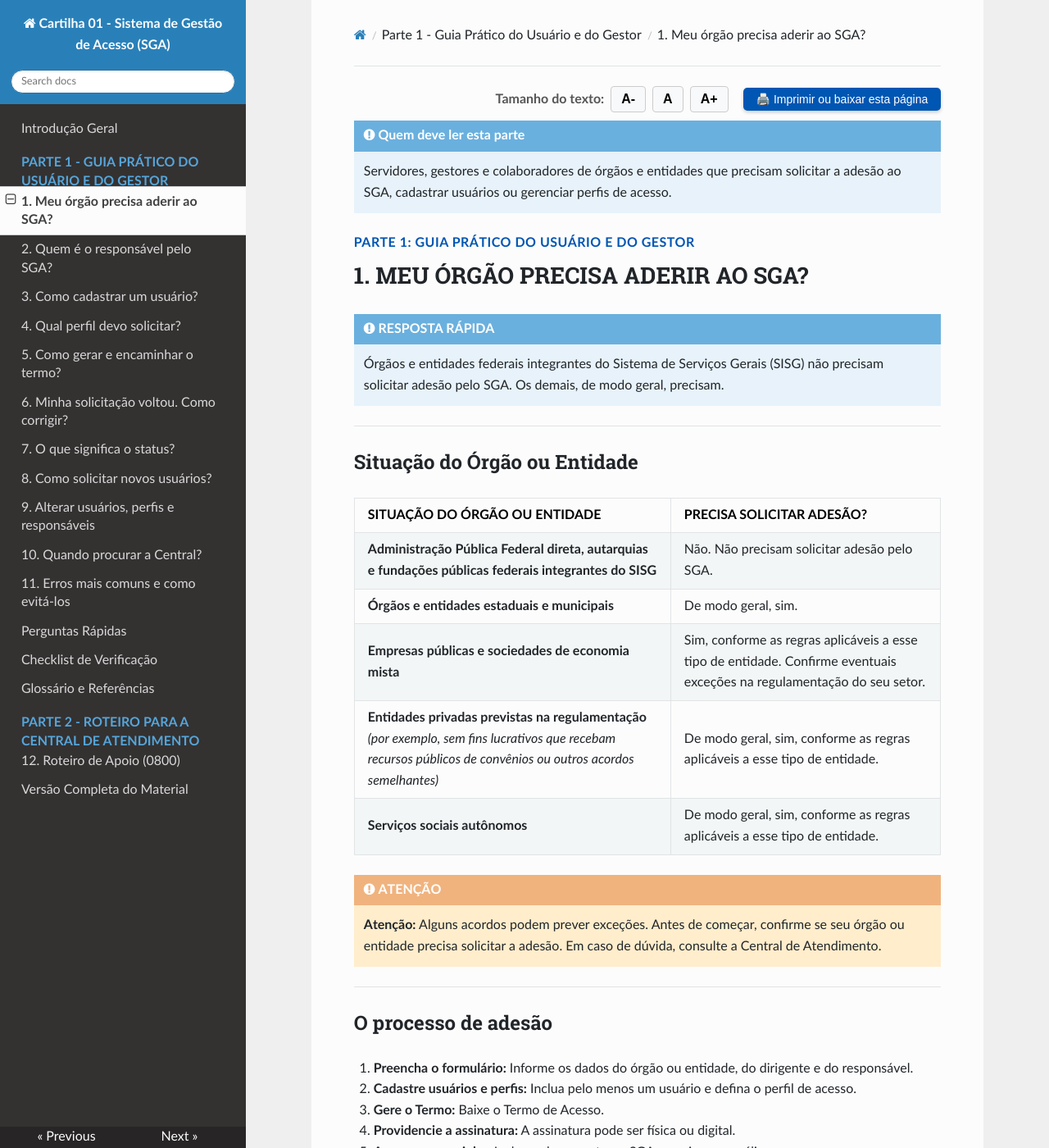
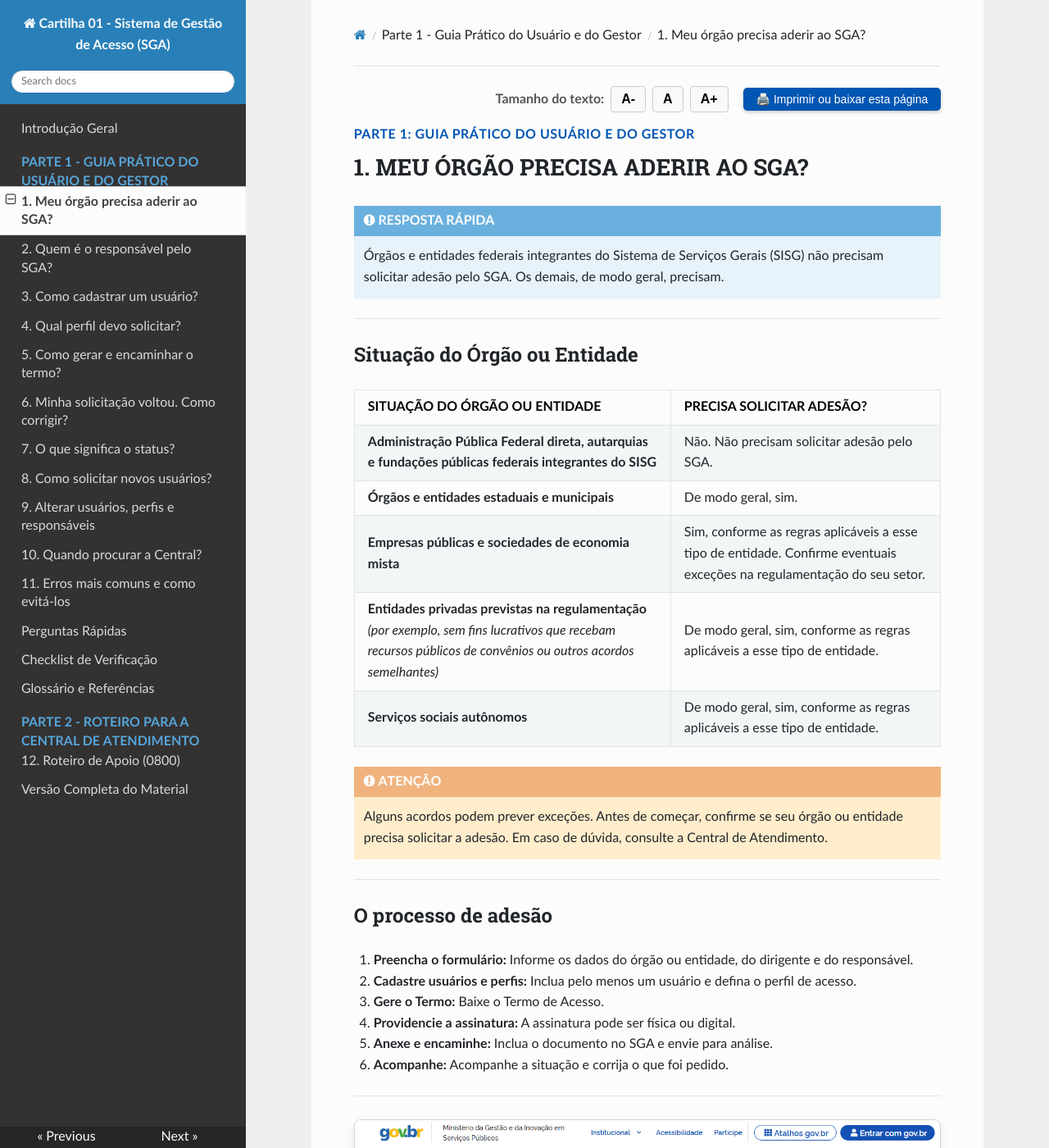
Before and after one commit to emilix10-bit/cartilha-boas-praticas-01-SGA, an MkDocs documentation site: the page built from docs/01-meu-orgao-precisa-aderir.md, in a window 1280 px wide and 1400 px high. Shown: the whole window at 82% size. Built offline with MkDocs 1.6.1, drawn with Linux system fonts in a browser that asks for light colours; nearby versions of some CDN libraries.

Commit message:
Revise content in 'meu-orgao-precisa-aderir' document
Removed note about who should read the section and simplified the warning message.

```diff
--- a/docs/01-meu-orgao-precisa-aderir.md
+++ b/docs/01-meu-orgao-precisa-aderir.md
@@ -8,9 +8,6 @@
     🖨️ Imprimir ou baixar esta página
   </button>
 </div>
-
-!!! note "Quem deve ler esta parte"
-    Servidores, gestores e colaboradores de órgãos e entidades que precisam solicitar a adesão ao SGA, cadastrar usuários ou gerenciar perfis de acesso.
 
 <p style="font-weight: bold; color: #0056b3; text-transform: uppercase; letter-spacing: 0.5px; margin-top: 15px; margin-bottom: 4px;">PARTE 1: GUIA PRÁTICO DO USUÁRIO E DO GESTOR</p>
 
@@ -32,7 +29,7 @@
 | **Serviços sociais autônomos** | De modo geral, sim, conforme as regras aplicáveis a esse tipo de entidade. |
 
 !!! warning "ATENÇÃO"
-    **Atenção:** Alguns acordos podem prever exceções. Antes de começar, confirme se seu órgão ou entidade precisa solicitar a adesão. Em caso de dúvida, consulte a Central de Atendimento.
+    Alguns acordos podem prever exceções. Antes de começar, confirme se seu órgão ou entidade precisa solicitar a adesão. Em caso de dúvida, consulte a Central de Atendimento.
 
 ---
 
```
